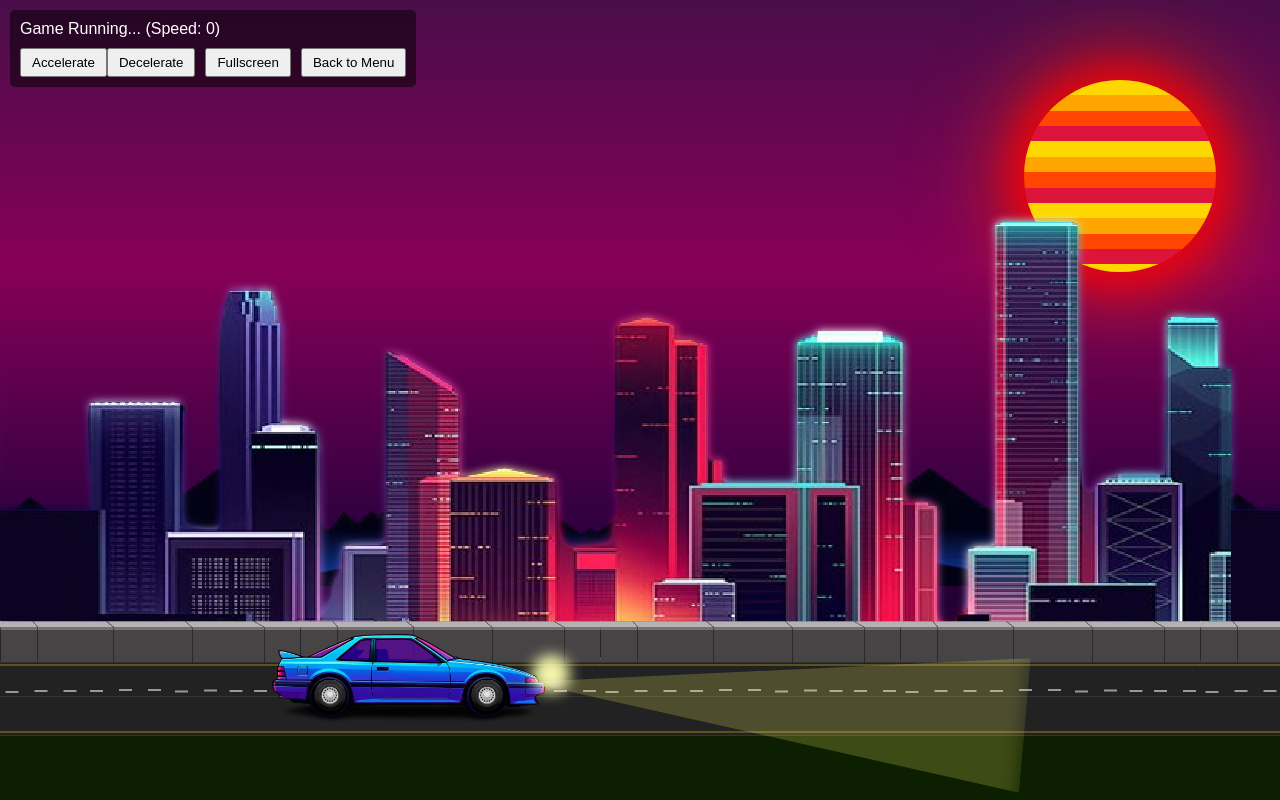
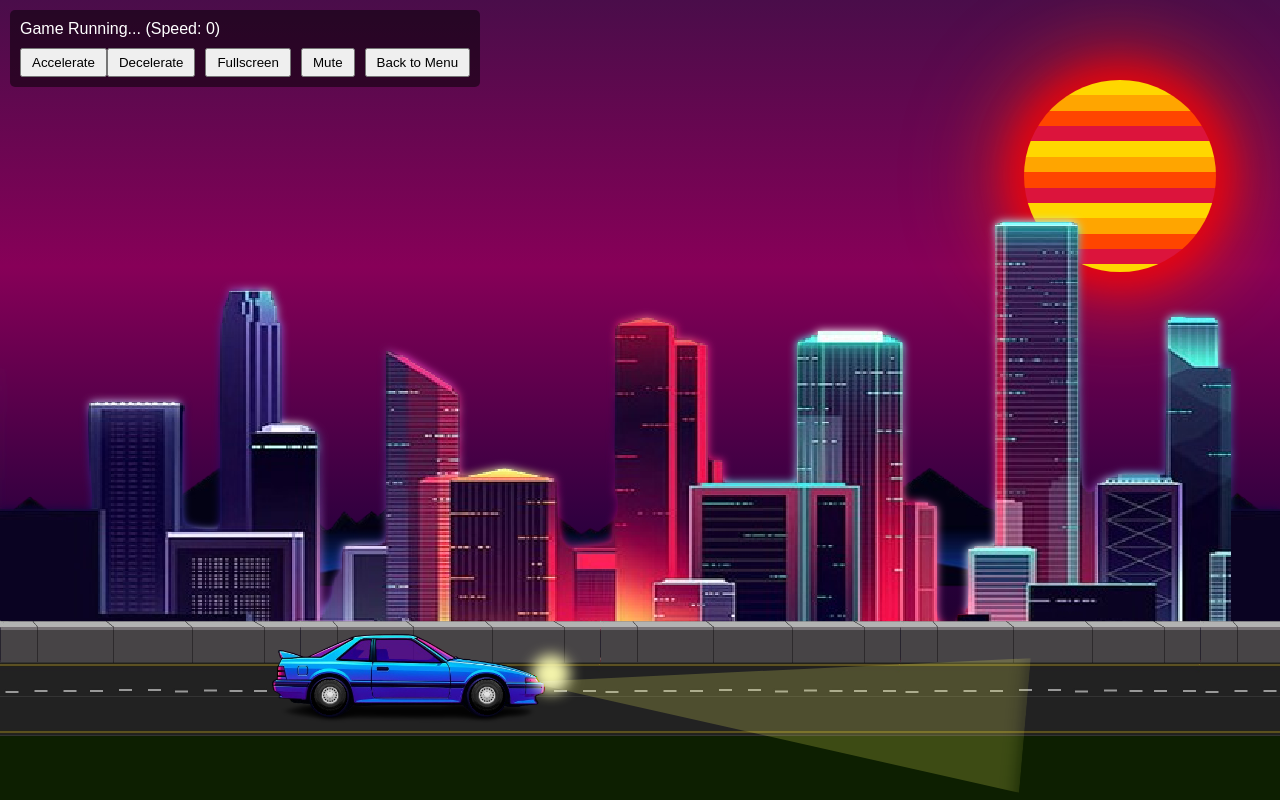
Before and after one commit to CharlieBeswick/neoracer, a React (Vite) app: page / in a window 1280 px wide. Both pictures are taken after a click on the button "PLAY". Built offline with nearby package versions, Linux system fonts and the light colour scheme.

Commit message:
audio fix

```diff
--- a/src/components/Game.tsx
+++ b/src/components/Game.tsx
@@ -8,9 +8,9 @@ import PlayerCar from './PlayerCar';
 // import LightingOverlay from './LightingOverlay'; // Removed
 import './Game.css';
 
-// Assuming sounds are in public/assets/sounds/
-const IDLE_SOUND_SRC = '/assets/sounds/idle_sound.mp3';
-const RACE_SOUND_SRC = '/assets/sounds/race_sound.mp3';
+// Assuming sounds are in public/assets/
+const IDLE_SOUND_SRC = '/assets/idlesound.mp3';
+const RACE_SOUND_SRC = '/assets/racesound - 1746226597946.mp3';
 
 interface GameProps {
   onBackToMenu: () => void; // Function to go back to the menu
@@ -31,6 +31,7 @@ const Game: React.FC<GameProps> = ({ onBackToMenu }) => {
   const [isFullscreen, setIsFullscreen] = useState(false);
   const [isLandscape, setIsLandscape] = useState(true); // Assume landscape initially
   const [showRotationOverlay, setShowRotationOverlay] = useState(false);
+  const [isMuted, setIsMuted] = useState(false); // Mute state
 
   // --- Pause Logic ---
   const isPaused = showRotationOverlay; // Pause game if overlay is shown
@@ -39,6 +40,11 @@ const Game: React.FC<GameProps> = ({ onBackToMenu }) => {
   const idleAudioRef = useRef<HTMLAudioElement | null>(null);
   const raceAudioRef = useRef<HTMLAudioElement | null>(null);
   const [raceSoundPlayed, setRaceSoundPlayed] = useState(false); // Track if race sound played in current high-speed phase
+
+  // --- Toggle Mute Function ---
+  const toggleMute = () => {
+    setIsMuted(prevMuted => !prevMuted);
+  };
 
   // --- Audio Loading ---
   useEffect(() => {
@@ -62,13 +68,14 @@ const Game: React.FC<GameProps> = ({ onBackToMenu }) => {
     const idleAudio = idleAudioRef.current;
     const raceAudio = raceAudioRef.current;
 
-    if (!idleAudio || !raceAudio || isPaused) {
-      // Pause sounds if paused or not loaded
+    // Immediately pause if muted or paused, or if audio isn't ready
+    if (isMuted || isPaused || !idleAudio || !raceAudio) {
       idleAudio?.pause();
       raceAudio?.pause();
-      return;
+      return; // Stop further processing if muted/paused
     }
 
+    // If not muted/paused, proceed with speed-based logic
     if (currentSpeed < 110) {
       // Low speed: Play idle sound, stop race sound
       if (raceAudio.currentTime > 0 && !raceAudio.paused) {
@@ -76,6 +83,7 @@ const Game: React.FC<GameProps> = ({ onBackToMenu }) => {
         raceAudio.currentTime = 0; // Reset race sound
       }
       if (idleAudio.paused) {
+        // Attempt to play only if not muted/paused
         idleAudio.play().catch(e => console.warn("Idle audio play failed:", e));
       }
       setRaceSoundPlayed(false); // Reset race sound flag when speed drops
@@ -85,12 +93,13 @@ const Game: React.FC<GameProps> = ({ onBackToMenu }) => {
         idleAudio.pause();
       }
       if (!raceSoundPlayed && raceAudio.paused) {
+        // Attempt to play only if not muted/paused
         raceAudio.play().catch(e => console.warn("Race audio play failed:", e));
         setRaceSoundPlayed(true); // Set flag so it doesn't play again immediately
       }
     }
 
-  }, [currentSpeed, isPaused, raceSoundPlayed]); // Rerun when speed, pause state, or raceSoundPlayed changes
+  }, [currentSpeed, isPaused, raceSoundPlayed, isMuted]); // Add isMuted to dependency array
 
   // TODO: Add logic to update currentSpeed based on car acceleration/state
 
@@ -201,6 +210,9 @@ const Game: React.FC<GameProps> = ({ onBackToMenu }) => {
         <button onClick={toggleFullscreen} style={{marginLeft: '10px'}}>
           {isFullscreen ? 'Exit Fullscreen' : 'Fullscreen'}
         </button>
+        <button onClick={toggleMute} style={{marginLeft: '10px'}}>
+          {isMuted ? 'Unmute' : 'Mute'}
+        </button>
         <button onClick={onBackToMenu} style={{marginLeft: '10px'}}>Back to Menu</button>
       </div>
     </div>
```
